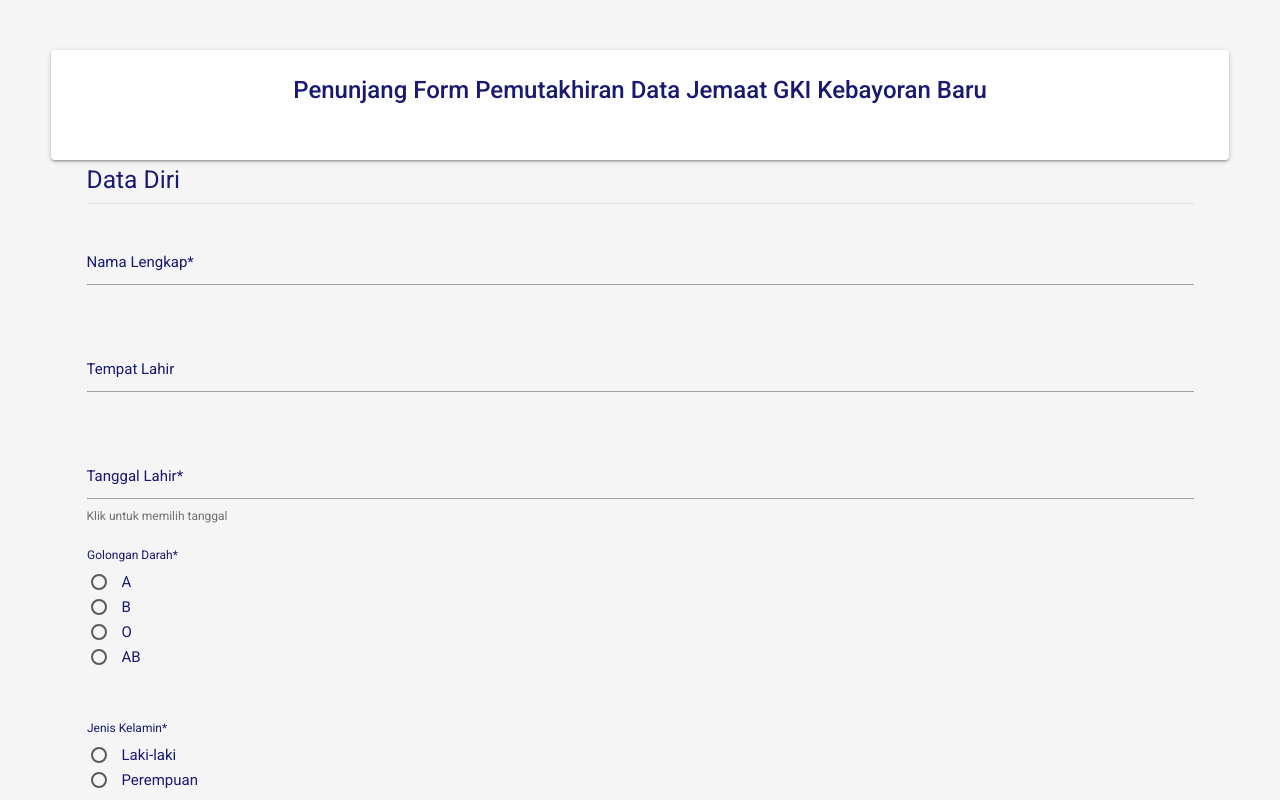
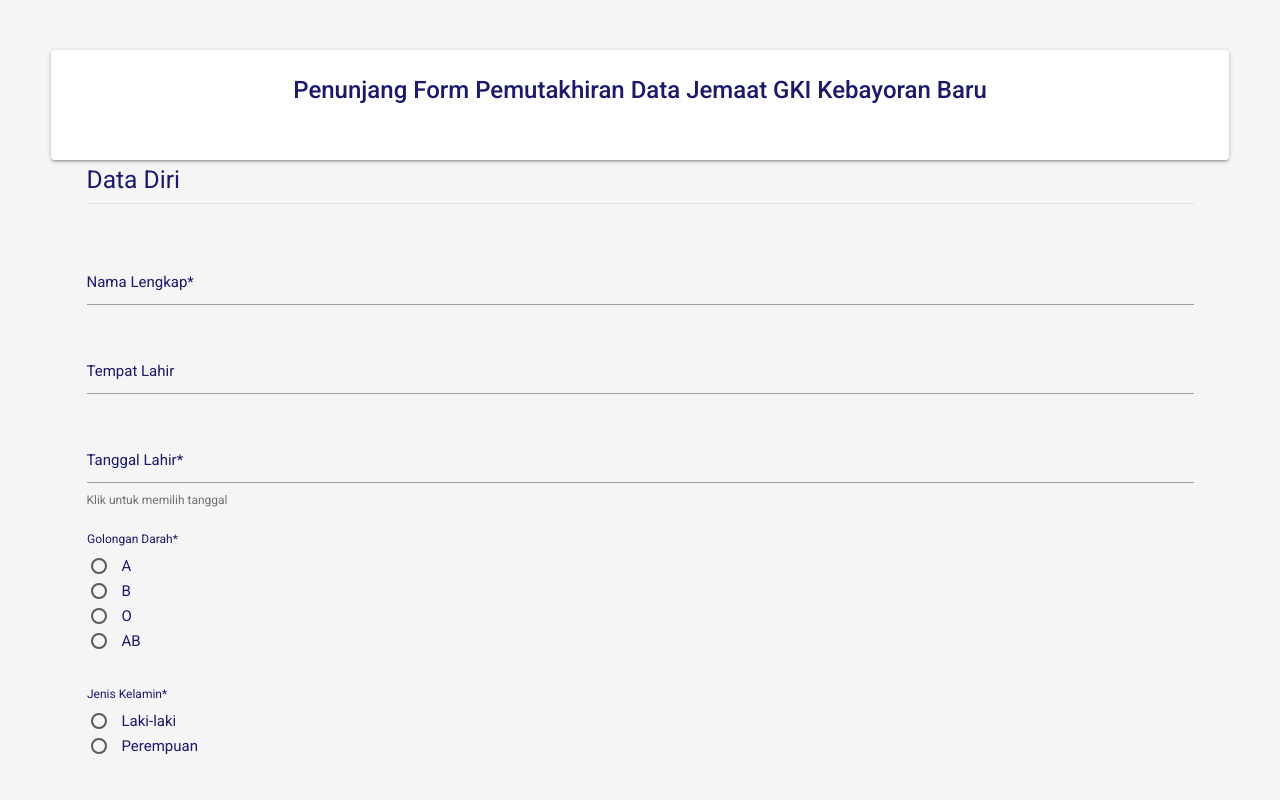
Before and after one commit to isaacnugroho/pemutakhiran-data-gki, a Next.js app: page / in a window 1280 px wide. Shown: the top 800 px of the page. Built offline with nearby package versions, Linux system fonts and the light colour scheme; no server answers.

Commit message:
hide helper-text if empty

```diff
--- a/src/styles/globals.css
+++ b/src/styles/globals.css
@@ -61,7 +61,7 @@
 }
 
 .input-field {
-  margin-bottom: 20px;
+  margin-bottom: 0px;
   position: relative;
 }
 
@@ -144,6 +144,10 @@
 
 .helper-text {
   min-height: 18px;
+}
+
+.helper-text:empty {
+  display: none;
 }
 
 /* Progress indicator styling */
@@ -264,10 +268,6 @@
   margin-top: 40px;
 }
 
-.row {
-  margin-bottom: 0;
-}
-
 /* Loading indicator styles */
 #loadingText {
   margin-top: 10px;
```
